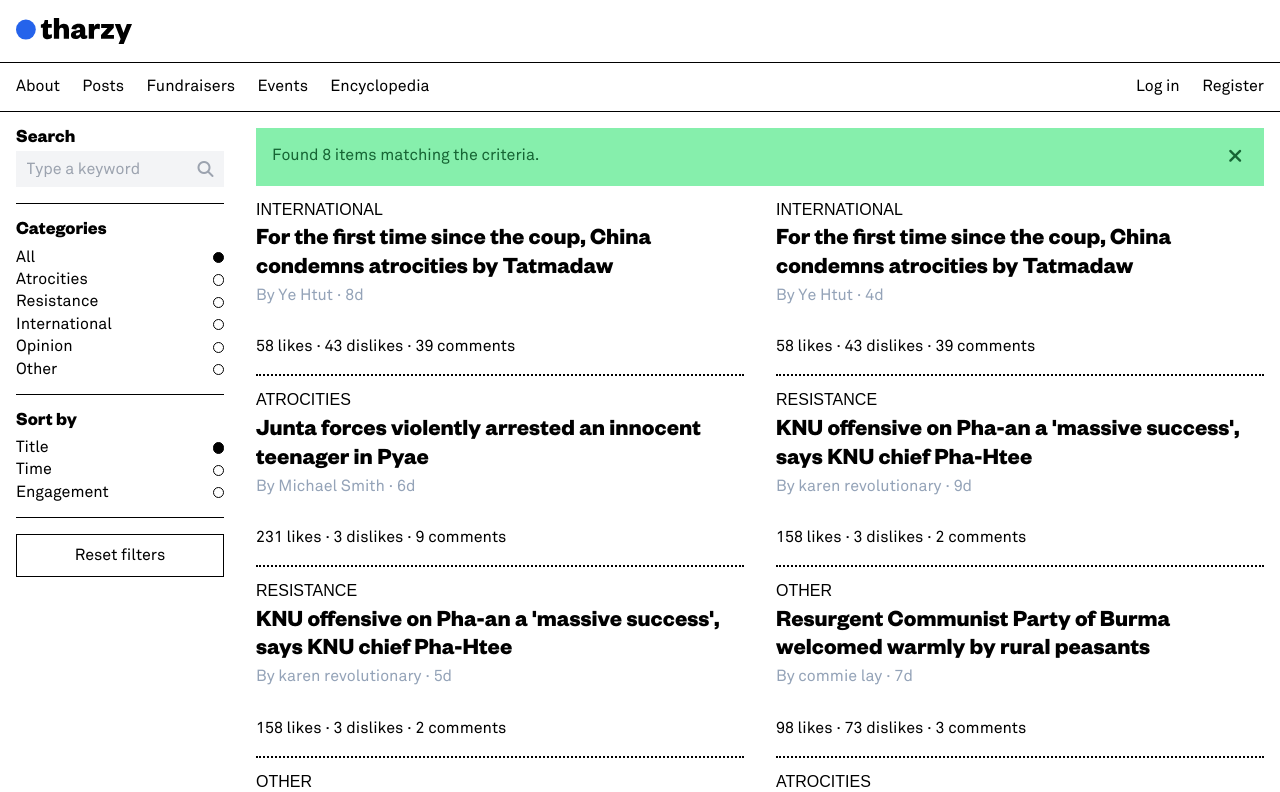
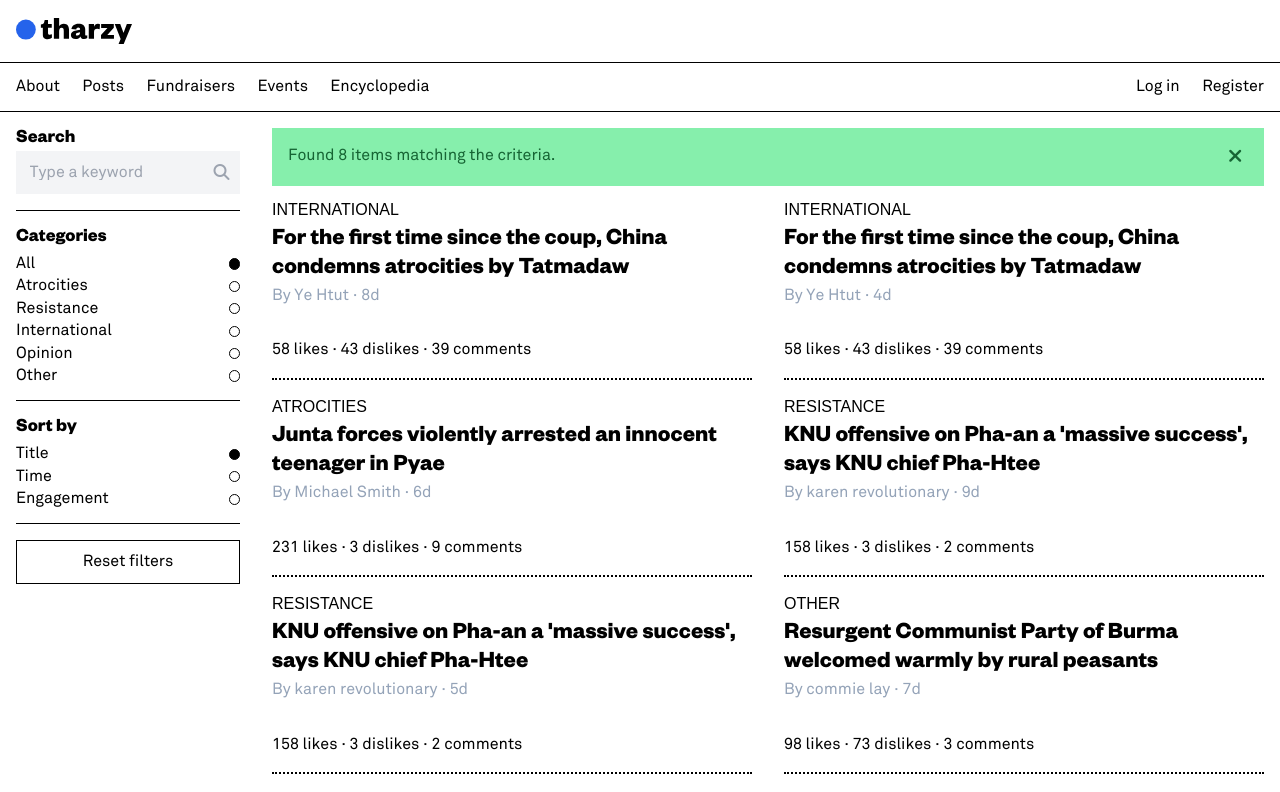
Before and after one commit to victorvoorhees/tharzy, a Next.js app in the folder tharzy-client/: page /posts in a window 1280 px wide. Shown: the top 792 px of the page. Built offline with nearby package versions, Linux system fonts and the light colour scheme; a web font is replaced by a local one.

Commit message:
Improved design

```diff
--- a/tharzy-client/styles/Nav.module.css
+++ b/tharzy-client/styles/Nav.module.css
@@ -21,15 +21,16 @@
 }
 
 .mobileNavIcons button:nth-of-type(1) {
+    line-height: 1.1em;
     margin-right: 1rem;
 }
 
 .mobileNavIcons button:nth-of-type(1) i {
-    font-size: 1.2rem;
+    font-size: 1.4rem;
 }
 
 .mobileNavIcons button:nth-of-type(2) i {
-    font-size: 1.5rem;
+    font-size: 1.7rem;
 }
 
 .linksLarge {
--- a/tharzy-client/styles/Post.module.css
+++ b/tharzy-client/styles/Post.module.css
@@ -40,5 +40,5 @@
 
 .userData {
     line-height: 1;
-    margin-top: 2.2rem;
+    margin-top: 2.4rem;
 }
--- a/tharzy-client/styles/Posts.module.css
+++ b/tharzy-client/styles/Posts.module.css
@@ -36,7 +36,7 @@
 .posts {
     display: grid;
     grid-column-gap: 2rem;
-    grid-row-gap: 1rem;
+    grid-row-gap: 1.2rem;
     grid-template-columns: repeat(auto-fill, minmax(min(100%, 400px), 1fr));
     margin-top: 1rem;
 }
@@ -57,7 +57,7 @@
     .filters {
         margin-bottom: 0;
         margin-right: 2rem;
-        min-width: 13rem;
+        min-width: 14rem;
 
         align-self: flex-start;
         position: sticky;
--- a/tharzy-client/styles/Search.module.css
+++ b/tharzy-client/styles/Search.module.css
@@ -20,7 +20,7 @@
 
 .wrapper input {
     font-size: 1rem;
-    padding: 0.6rem;
+    padding: 0.8rem;
     width: 100%;
 }
 
--- a/tharzy-client/styles/globals.css
+++ b/tharzy-client/styles/globals.css
@@ -32,7 +32,7 @@
 
 
 :root {
-  --header-nav-height: 3.8rem;
+  --header-nav-height: 4.2rem;
   --footer-height: 3rem;
   --site-max-width: 1280px;
 
@@ -176,6 +176,11 @@ footer {
   width: min(100%, var(--site-max-width));
 }
 
+button {
+  color: unset;
+  cursor: pointer;
+}
+
 
 
 
@@ -190,10 +195,6 @@ a.styled {
 
 a.styled:hover {
   color: var(--blue-600);
-}
-
-button {
-  cursor: pointer;
 }
 
 button.outline {
```
